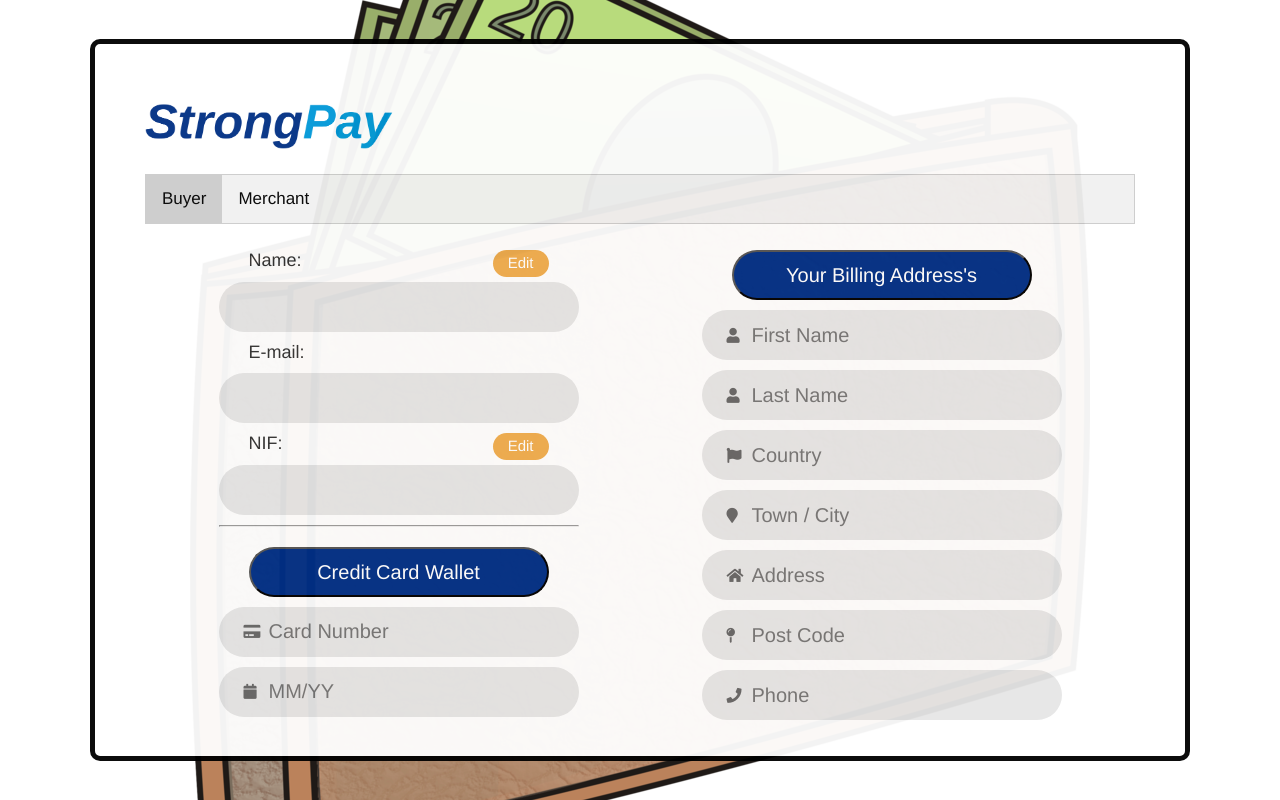
After one commit to cristianovagos/stroam, a Flask app: template payment/templates/profile.html in a window 1280 px wide. The commit adds this page. Run offline with Flask 2, Linux system fonts and the light colour scheme; the template is opened without the code that fills it, so the values that code supplies are empty; parts of the project's set-up code (start-up, migrations or seed data) failed here and were passed over; some libraries are stand-ins or nearby versions.

Commit message:
Adds initial version of buyer profile (not stable yet)

```diff
--- a/payment/app.py
+++ b/payment/app.py
@@ -34,7 +34,24 @@ def index():
         return render_template('index.html', error = error_message(request.args.get('error'))), 400
 
     if 'user_id' in session and db.exists('CLIENT', 'id', session['user_id']):
-        return 'i know you are logged in, i just don\'t have a page yet'
+        # Getting client basic info
+        user = db.get('USER', 'id', session['user_id'])
+        client = db.get('CLIENT', 'id', session['user_id'])
+        # Getting credit card info
+        cc_wallet = []
+        cc_db = db.get_all('CREDIT_CARD', 'user_id', session['user_id'])
+        for cc in cc_db:
+            cc_wallet.append('*' * 12 + str(cc['cc_number'])[-4:] + ' | ' + cc['expiration'])
+        # Getting Billing Address info
+        billing_address = []
+        billing_address_db = db.get_all('BILLING_ADDRESS', 'user_id', session['user_id'])
+        for ba in billing_address_db:
+            billing_address.append(ba['first_name'] + ' ' + ba['last_name'] + ', ' + ba['address'] + ', ' + ba['country'] )
+        return render_template('profile.html',
+                                user = user,
+                                client = client,
+                                cc_wallet = cc_wallet,
+                                billing_address = billing_address), 200
 
     return render_template('index.html'), 200
 
--- /dev/null
+++ b/payment/static/js/profile.js
@@ -0,0 +1,19 @@
+document.getElementById("defaultOpen").click();
+
+// Function based on "How to create tabs" from w3schools
+function changeTabs(evt, tabName) {
+    var i, tabcontent, tablinks;
+    // Hiding every tab
+    tabcontent = document.getElementsByClassName("tabcontent");
+    for (i = 0; i < tabcontent.length; i++) {
+        tabcontent[i].style.display = "none";
+    }
+    // Disable active tag
+    tablinks = document.getElementsByClassName("tablinks");
+    for (i = 0; i < tablinks.length; i++) {
+        tablinks[i].className = tablinks[i].className.replace(" active", "");
+    }
+    // Display Tab
+    document.getElementById(tabName).style.display = "block";
+    evt.currentTarget.className += " active";
+}
--- a/payment/static/style/login.css
+++ b/payment/static/style/login.css
@@ -30,6 +30,10 @@
   width: 100%;
   z-index: 1;
   margin-bottom: 10px;
+}
+
+#has-icon{
+  padding-left: 50px;
 }
 
 .login-input input{
--- /dev/null
+++ b/payment/static/style/profile.css
@@ -0,0 +1,176 @@
+*{
+  font-family: Arimo;
+}
+
+.wrap-login{
+  flex-direction: column;
+  width: 1100px;
+}
+
+.image-div{
+  width: 100%;
+  height: 60px;
+  margin-bottom: 20px;
+}
+
+.image-div img{
+  vertical-align: top;
+  width: 250px;
+}
+
+.tab {
+    overflow: hidden;
+    border: 1px solid #ccc;
+    background-color: #f1f1f1;
+}
+
+.tab button {
+    background-color: inherit;
+    float: left;
+    border: none;
+    outline: none;
+    cursor: pointer;
+    padding: 14px 16px;
+    transition: 0.3s;
+    font-size: 17px;
+}
+
+
+
+.tab button:hover {
+    background-color: #ddd;
+}
+
+.tab button.active {
+    background-color: #ccc;
+}
+
+.tabcontent {
+    display: none;
+    padding: 6px 12px;
+}
+
+.wrap-tabcontent{
+    display: -webkit-box;      /* OLD - iOS 6-, Safari 3.1-6 */
+    display: -moz-box;         /* OLD - Firefox 19- (buggy but mostly works) */
+    display: -ms-flexbox;      /* TWEENER - IE 10 */
+    display: -webkit-flex;     /* NEW - Chrome */
+    display: flex;             /* NEW, Spec - Opera 12.1, Firefox 20+ */
+    flex-wrap: wrap;
+    justify-content: space-around;
+}
+
+.input input{
+  font-family: Arimo;
+  font-size: 20px;
+  line-height: 1.5;
+  color: #666666;
+  display: block;
+  width: 100%;
+  background: #e6e6e6;
+  height: 50px;
+  border-radius: 25px;
+  padding: 0 30px 0 30px;
+  outline: none;
+  border: none;
+}
+
+.label-crud{
+  padding: 0 30px 10px 30px;
+}
+
+.label-crud button{
+  border : none;
+  position: relative;
+  float: right;
+  height: 27px;
+  font-family: Arimo;
+  font-size: 15px;
+  line-height: 1.5;
+  color: #fff;
+  border-radius: 25px;
+  background: #f0ad4e;
+  padding: 0 15px;
+}
+
+.label-crud span{
+  font-family: Arimo;
+  font-size: 18px;
+  color: #333333;
+  line-height: 1.2;
+  text-align: center;
+}
+
+#dropdown{
+  z-index: 2;
+}
+
+.dropbtn {
+    margin: 20px 30px 0 30px;
+    font-family: Arimo;
+    font-size: 20px;
+    line-height: 1.5;
+    color: #fff;
+    width: 300px;
+    height: 50px;
+    border-radius: 25px;
+    background: #002f86;
+    padding: 0 25px;
+}
+
+.dropdown-content {
+    text-align: center;
+    border-radius: 25px;
+    display: none;
+    position: absolute;
+    background-color: #f1f1f1;
+    width: 100%;
+    box-shadow: 0px 8px 16px 0px rgba(0,0,0,0.2);
+    z-index: 3;
+}
+
+/* Links inside the dropdown */
+.dropdown-content a {
+
+    width: 100%;
+    border-radius: 25px;
+    color: black;
+    padding: 12px 16px;
+    text-decoration: none;
+    display: block;
+}
+
+/* Change color of dropdown links on hover */
+.dropdown-content a:hover {background-color: #ddd;}
+
+/* Show the dropdown menu on hover */
+#dropdown:hover .dropdown-content {display: block;}
+
+/* Change the background color of the dropdown button when the dropdown content is shown */
+#dropdown:hover .dropbtn {background-color: #0097d7;}
+
+.input{
+  position : relative;
+  width: 100%;
+  z-index: 1;
+  margin-bottom: 10px;
+}
+
+.input span{
+  font-size: 15px;
+  display: -webkit-box;      /* OLD - iOS 6-, Safari 3.1-6 */
+  display: -moz-box;         /* OLD - Firefox 19- (buggy but mostly works) */
+  display: -ms-flexbox;      /* TWEENER - IE 10 */
+  display: -webkit-flex;     /* NEW - Chrome */
+  display: flex;             /* NEW, Spec - Opera 12.1, Firefox 20+ */
+  align-items: center;
+  position: absolute;
+  border-radius: 25px;
+  bottom: 0;
+  left: 0;
+  width: 100%;
+  height: 100%;
+  padding-left: 25px;
+  pointer-events: none;
+  color: #666666;
+}
--- a/payment/templates/doc.html
+++ b/payment/templates/doc.html
@@ -3,6 +3,7 @@
 <head>
   <meta charset="UTF-8">
   <title>StrongPay API Documentation</title>
+  <link rel="icon" type="image/png" href="{{ url_for('static',filename='images/small-logo.png') }}" />
   <link href="//unpkg.com/swagger-ui-dist@3.19.3/swagger-ui.css" rel="stylesheet" type="text/css"/>
 </head>
 
--- a/payment/templates/index.html
+++ b/payment/templates/index.html
@@ -3,6 +3,10 @@
 <html>
 
 <head>
+    <meta charset="UTF-8">
+    <title>StrongPay</title>
+    <link rel="icon" type="image/png" href="{{ url_for('static',filename='images/small-logo.png') }}" />
+    <link href="https://fonts.googleapis.com/css?family=Arimo" rel="stylesheet">
     <link rel= "stylesheet" type= "text/css" href="{{ url_for('static',filename='style/style.css') }}">
     <link rel= "stylesheet" type= "text/css" href="{{ url_for('static',filename='style/login.css') }}">
     <link rel="stylesheet" href="https://use.fontawesome.com/releases/v5.3.1/css/all.css" integrity="sha384-mzrmE5qonljUremFsqc01SB46JvROS7bZs3IO2EmfFsd15uHvIt+Y8vEf7N7fWAU" crossorigin="anonymous">
--- a/payment/templates/pay.html
+++ b/payment/templates/pay.html
@@ -3,6 +3,10 @@
 <html>
 
 <head>
+    <meta charset="UTF-8">
+    <title>StrongPay</title>
+    <link rel="icon" type="image/png" href="{{ url_for('static',filename='images/small-logo.png') }}" />
+    <link href="https://fonts.googleapis.com/css?family=Arimo" rel="stylesheet">
     <link rel= "stylesheet" type= "text/css" href="{{ url_for('static',filename='style/style.css') }}">
     <link rel= "stylesheet" type= "text/css" href="{{ url_for('static',filename='style/pay.css') }}">
     <link rel="stylesheet" href="https://use.fontawesome.com/releases/v5.3.1/css/all.css" integrity="sha384-mzrmE5qonljUremFsqc01SB46JvROS7bZs3IO2EmfFsd15uHvIt+Y8vEf7N7fWAU" crossorigin="anonymous">
--- /dev/null
+++ b/payment/templates/profile.html
@@ -0,0 +1,156 @@
+<!DOCTYPE HTML>
+
+<html>
+
+<head>
+    <meta charset="UTF-8">
+    <title>StrongPay</title>
+    <link rel="icon" type="image/png" href="{{ url_for('static',filename='images/small-logo.png') }}" />
+    <link href="https://fonts.googleapis.com/css?family=Arimo" rel="stylesheet">
+    <link rel= "stylesheet" type= "text/css" href="{{ url_for('static',filename='style/style.css') }}">
+    <link rel= "stylesheet" type= "text/css" href="{{ url_for('static',filename='style/login.css') }}">
+    <link rel= "stylesheet" type= "text/css" href="{{ url_for('static',filename='style/profile.css') }}">
+    <link rel="stylesheet" href="https://use.fontawesome.com/releases/v5.3.1/css/all.css" integrity="sha384-mzrmE5qonljUremFsqc01SB46JvROS7bZs3IO2EmfFsd15uHvIt+Y8vEf7N7fWAU" crossorigin="anonymous">
+</head>
+
+<body>
+    <div class="background">
+        <div class="container">
+            <div class="wrap-login">
+
+                <div class="image-div">
+                    <img src="{{ url_for('static',filename='images/logo.png') }}" alt="StrongPay"/>
+                </div>
+
+                <div class="tab">
+                  <button id="defaultOpen" class="tablinks" onclick="changeTabs(event, 'Buyer')">Buyer</button>
+                  <button class="tablinks" onclick="changeTabs(event, 'Merchant')">Merchant</button>
+                </div>
+
+                <div id="Buyer" class="tabcontent">
+                  <div class="wrap-tabcontent">
+
+                      <div>
+                        <div style="padding-top:20px" class="label-crud">
+                            <span>Name:</span>
+                            <button>Edit</button>
+                        </div>
+                        <div class="input">
+                            <input type="text" readonly="readonly" value="{{client.name}}"/>
+                        </div>
+                        <div class="label-crud">
+                            <span>E-mail:</span>
+                        </div>
+                        <div class="input">
+                            <input type="text" readonly="readonly" value="{{user.email}}"/>
+                        </div>
+                        <div class="label-crud">
+                            <span>NIF:</span>
+                            <button>Edit</button>
+                        </div>
+                        <div class="input">
+                            <input type="text" readonly="readonly" value="{{client.nif}}"/>
+                        </div>
+
+                        <hr>
+                        {% if cc_wallet != [] %}
+                        <div>
+
+                          <div class="input" id="dropdown">
+                            <button id="wallet" type="button" class="dropbtn">Credit Card Wallet</button>
+                            <div class="dropdown-content">
+                                {% for cc in cc_wallet %}
+                                <a href="#" onclick="cc_changed(this, true)">{{cc}}</a>
+                                {% endfor %}
+                            </div>
+                           </div>
+
+                          <div>
+                            <div class="input">
+                                <input id="has-icon" readonly="readonly" placeholder="Card Number" maxlength="16"/>
+                                <span> <i class="fa fa-credit-card" aria-hidden="true"></i> </span>
+                            </div>
+
+                            <div class="input" >
+                                <input id="has-icon" readonly="readonly" type="text" placeholder="MM/YY" maxlength="5"/>
+                                <span> <i class="fa fa-calendar" aria-hidden="true"></i> </span>
+                            </div>
+                          </div>
+                        </div>
+                        {% endif %}
+                      </div>
+
+                      {% if billing_address != [] %}
+                      <div>
+
+                        <div class="input" id="dropdown">
+                          <button id="wallet" type="button" class="dropbtn">Your Billing Address's</button>
+                          <div class="dropdown-content">
+                              {% for ba in billing_address %}
+                                <a href="#" onclick="cc_changed(this, true)">{{ba}}</a>
+                              {% endfor %}
+                          </div>
+                        </div>
+
+                        <div>
+                          <div class="input">
+                              <input id="has-icon" type="text" name="first_name" placeholder="First Name"/>
+                              <span> <i class="fa fa-user" aria-hidden="true"></i> </span>
+                          </div>
+
+                          <div class="input">
+                              <input id="has-icon" type="text" name="last_name" placeholder="Last Name" />
+                              <span> <i class="fa fa-user" aria-hidden="true"></i> </span>
+                          </div>
+
+                          <div class="input">
+                              <input id="has-icon" type="text" name="country" placeholder="Country" />
+                              <span> <i class="fa fa-flag" aria-hidden="true"></i> </span>
+                          </div>
+
+                          <div class="input">
+                              <input id="has-icon" type="text" name="city" placeholder="Town / City" />
+                              <span> <i class="fa fa-map-marker" aria-hidden="true"></i> </span>
+                          </div>
+
+                          <div class="input">
+                              <input id="has-icon" type="text" name="address" placeholder="Address" />
+                              <span> <i class="fa fa-home" aria-hidden="true"></i> </span>
+                          </div>
+
+                          <div class="input">
+                              <input id="has-icon" type="text" name="post_code" placeholder="Post Code" />
+                              <span> <i class="fa fa-map-pin" aria-hidden="true"></i> </span>
+                          </div>
+
+                          <div class="input">
+                              <input id="has-icon" type="number" name="phone" placeholder="Phone" />
+                              <span> <i class="fa fa-phone" aria-hidden="true"></i> </span>
+                          </div>
+                        </div>
+
+                      </div>
+                      {% endif %}
+                  </div>
+                </div>
+
+                <div id="Merchant" class="tabcontent">
+
+                </div>
+
+                {% if error %}
+                <div class="error">
+                   <i class="fa fa-times-circle"></i>
+                   {{error}}
+                </div>
+                {% endif %}
+
+            </div>
+        </div>
+    </div>
+
+    <script src="{{ url_for('static',filename='js/profile.js') }}"></script>
+
+</body>
+
+</html>
```
Also changed, not shown: payment/static/images/small-logo.png (added).
